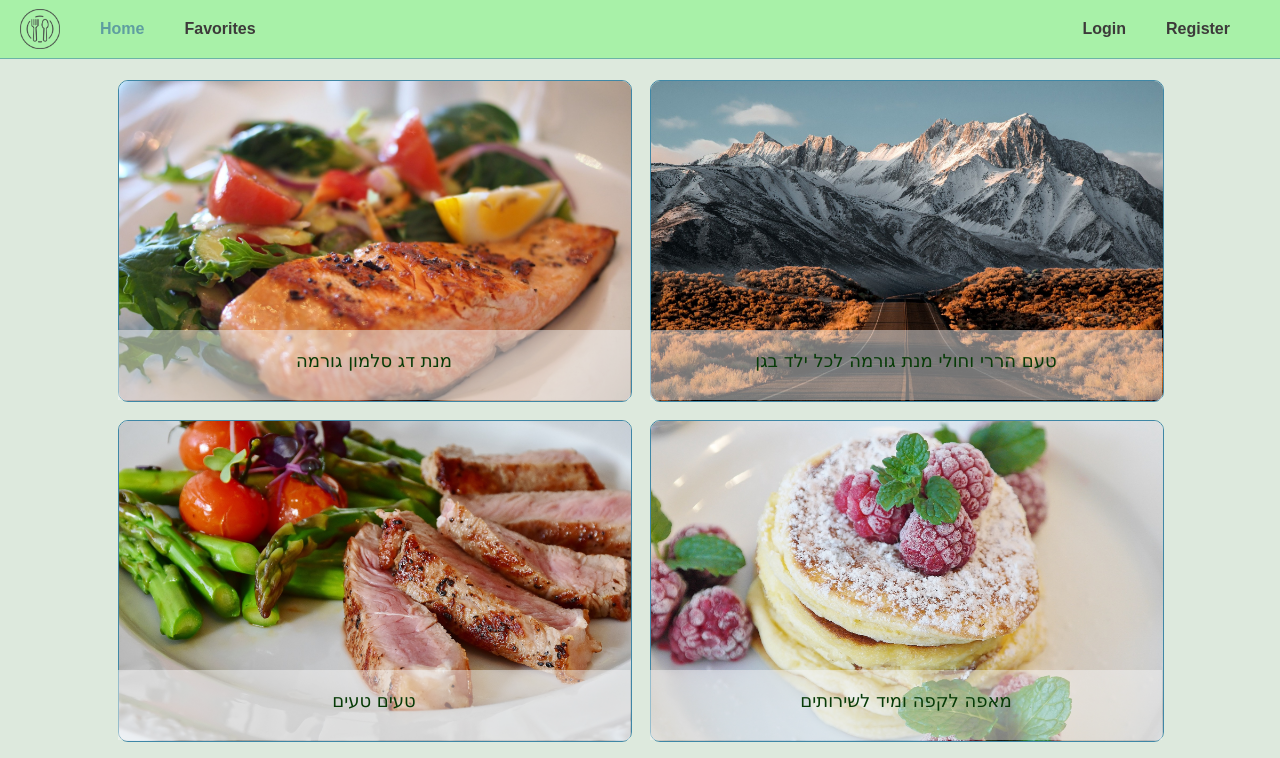
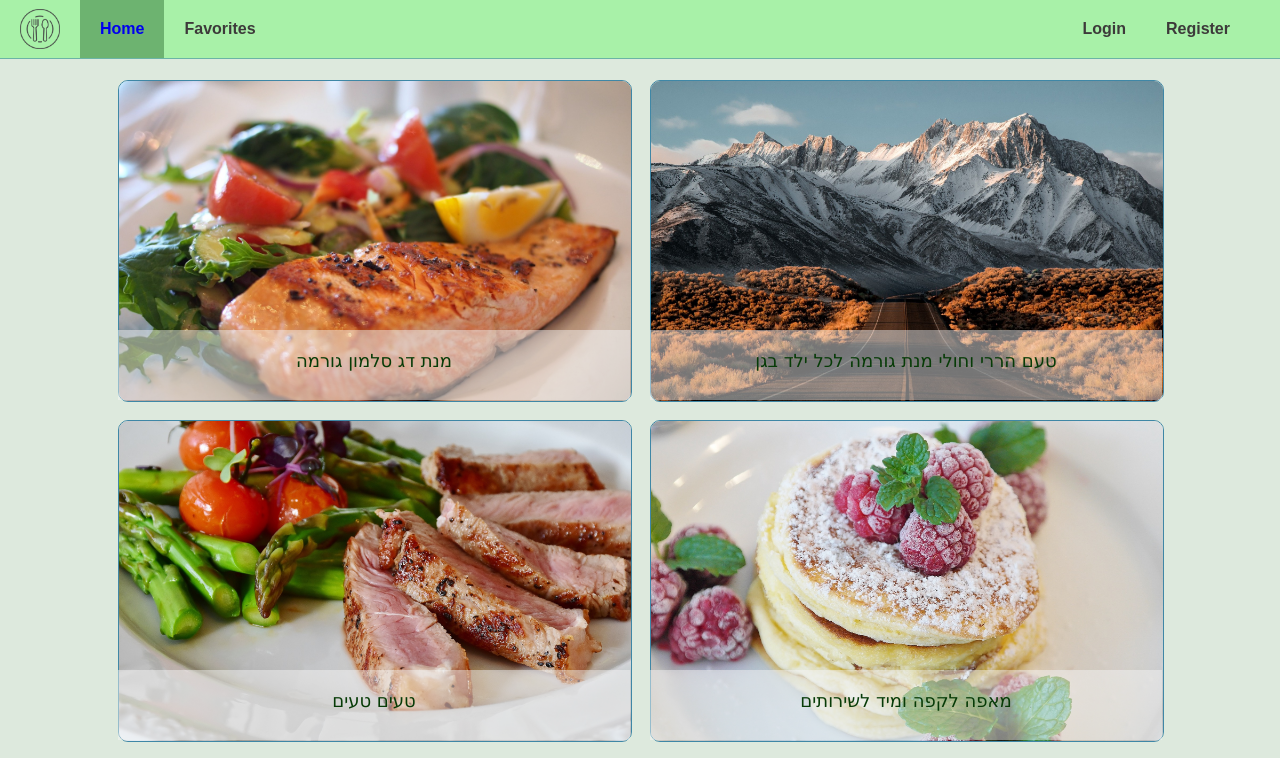
Before and after one commit to jayber-dev/recipe-app, an Angular app: page / in a window 1280 px wide. Shown: the top 758 px of the page. Built offline with nearby package versions, Linux system fonts and the light colour scheme.

Commit message:
database pony starting

```diff
--- a/src/app/components/navbar/navbar.component.html
+++ b/src/app/components/navbar/navbar.component.html
@@ -2,7 +2,7 @@
     <ul>
         <div class="left-nav">
             <img src="../../assets/images/logo.png" alt="">
-            <li><a routerLink="/">Home</a></li>
+            <li routerLinkActive="active-link"><a routerLink="/" >Home</a></li>
             <li>Favorites</li>
         </div>
         <div class="right-nav" >
--- a/src/app/components/navbar/navbar.component.scss
+++ b/src/app/components/navbar/navbar.component.scss
@@ -1,6 +1,9 @@
 $backgroundColor : rgb(128, 247, 128,0.575);
 $textcolor: rgb(61, 58, 58);
 $borderColor: rgb(63, 135, 166,0.575);
+.active-link{
+    background-color:rgba(60, 128, 66, 0.548);
+}
 nav {
     background-color: $backgroundColor;
     position: fixed;
@@ -11,6 +14,8 @@ nav {
     font-family: Arial, Helvetica, sans-serif;
     font-weight: 600;
     border-bottom: $borderColor 1px solid;
+
+
     img{
         height: 40px;
         margin-left: 20px;
@@ -35,12 +40,14 @@ nav {
                 a{
                     cursor: pointer;
                     text-decoration: none;
-                    color: cadetblue;
+                    // color: cadetblue;
+
                 }
 
-                a:visited{
-                    color: $textcolor;
+                a:visited {
+                    color:black;
                 }
+
             }
         }
 
@@ -116,6 +123,8 @@ nav {
 
 }
 
+
+
 // @keyframes build {
 //     0%{height: 0;}
 //     100%{height: 100%;}
```
Also changed, not shown: 2 other files (tests, documents, lock files or other folders).
